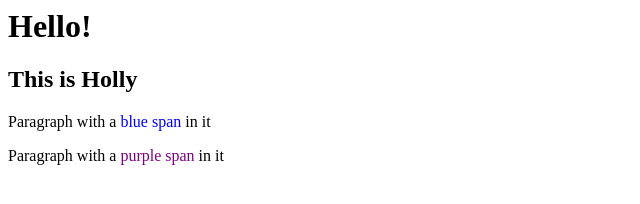
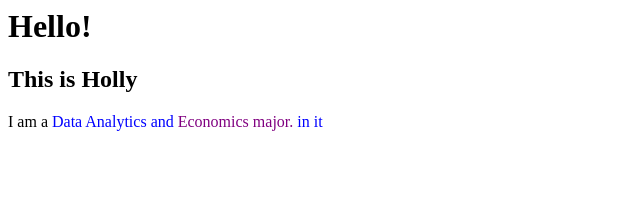
Before and after one commit to HollyDuong/hollyduong.github.io, a plain HTML site: page index.html in a window 1280 px wide. Shown: the whole page, without its empty margins (0-640 px from the left). Drawn offline with Linux system fonts and the light colour scheme.

Commit message:
Update index.html

```diff
--- a/index.html
+++ b/index.html
@@ -9,9 +9,8 @@
   <body>
     <div>
       <h1>Hello!</h1>
-      <h2>This is Holly</h2>
-      <p>Paragraph with a <span class="blue">blue span</span> in it</p>
-      <p>Paragraph with a <span class="purple">purple span</span> in it</p>
+      <h2>This is <span class="red">Holly</h2>
+      <p>I am a <span class="blue">Data Analytics and <span class="purple">Economics major.</span> in it</p>
     </div>
   </body>
 </html>
```
